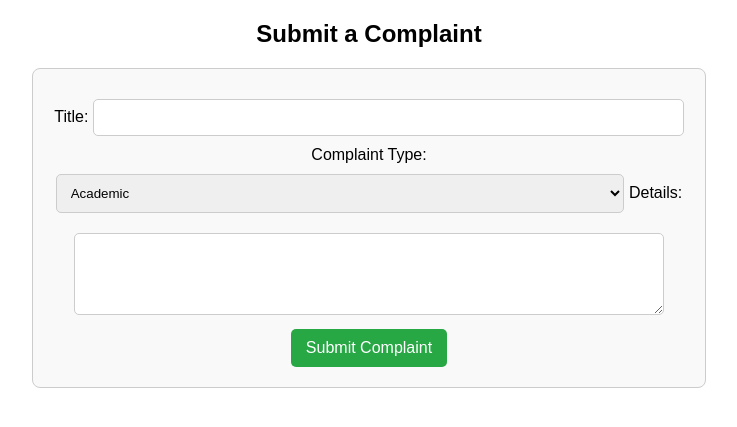
After one commit to SaraDidi/Cloud-Computing, a PHP site: page /views/add_complaint.php in a window 1280 px wide. The commit adds this page. Shown: the top 427 px of the page, without its empty margins (271-1008 px from the left). Run offline with PHP 8.4, Linux system fonts and the light colour scheme; the visitor is signed in with stand-in values (Sample User, id 1).

Commit message:
edit comp

```diff
--- /dev/null
+++ b/views/add_complaint.php
@@ -0,0 +1,108 @@
+<?php
+// Start session
+session_start();
+
+// Include database configuration
+require_once '../config/db.php';
+
+// Ensure the student is logged in
+if (!isset($_SESSION['student_id'])) {
+    die("You must be logged in to submit a complaint.");
+}
+
+$student_id = $_SESSION['student_id']; // Get logged-in student ID
+
+// Handle form submission
+if ($_SERVER['REQUEST_METHOD'] == 'POST') {
+    $title = htmlspecialchars(trim($_POST['title']));
+    $complaint_type = htmlspecialchars(trim($_POST['complaint_type']));
+    $body = htmlspecialchars(trim($_POST['body']));
+
+    // Validate fields
+    if (empty($title) || empty($complaint_type) || empty($body)) {
+        die("All fields are required.");
+    }
+
+    // Insert into database
+    $query = "INSERT INTO complaints (student_id, complaint_date, status, title, complaint_type, body)
+              VALUES (:student_id, NOW(), 'Pending', :title, :complaint_type, :body)";
+
+    $stmt = $db->prepare($query);
+    $stmt->bindParam(':student_id', $student_id);
+    $stmt->bindParam(':title', $title);
+    $stmt->bindParam(':complaint_type', $complaint_type);
+    $stmt->bindParam(':body', $body);
+
+    if ($stmt->execute()) {
+        header("Location: complaints.php?message=Complaint+submitted+successfully");
+        exit;
+    } else {
+        die("Failed to submit complaint.");
+    }
+}
+?>
+
+<!DOCTYPE html>
+<html lang="en">
+<head>
+    <meta charset="UTF-8">
+    <meta name="viewport" content="width=device-width, initial-scale=1.0">
+    <title>Submit Complaint</title>
+    <style>
+        body {
+            font-family: Arial, sans-serif;
+            text-align: center;
+        }
+        form {
+            width: 50%;
+            margin: auto;
+            padding: 20px;
+            border: 1px solid #ccc;
+            background: #f9f9f9;
+            border-radius: 8px;
+        }
+        input, select, textarea {
+            width: 90%;
+            padding: 10px;
+            margin: 10px 0;
+            border: 1px solid #ccc;
+            border-radius: 5px;
+        }
+        button {
+            padding: 10px 15px;
+            font-size: 16px;
+            background-color: #28a745;
+            color: white;
+            border: none;
+            cursor: pointer;
+            border-radius: 5px;
+        }
+        button:hover {
+            background-color: #218838;
+        }
+    </style>
+</head>
+<body>
+
+    <h2>Submit a Complaint</h2>
+
+    <form method="POST">
+        <label>Title:</label>
+        <input type="text" name="title" required>
+
+        <label>Complaint Type:</label>
+        <select name="complaint_type" required>
+            <option value="Academic">Academic</option>
+            <option value="Administrative">Administrative</option>
+            <option value="Facilities">Facilities</option>
+            <option value="Other">Other</option>
+        </select>
+
+        <label>Details:</label>
+        <textarea name="body" rows="4" required></textarea>
+
+        <button type="submit">Submit Complaint</button>
+    </form>
+
+</body>
+</html>
```
Also changed, not shown: views/complaints.php (+39 -12 lines).
